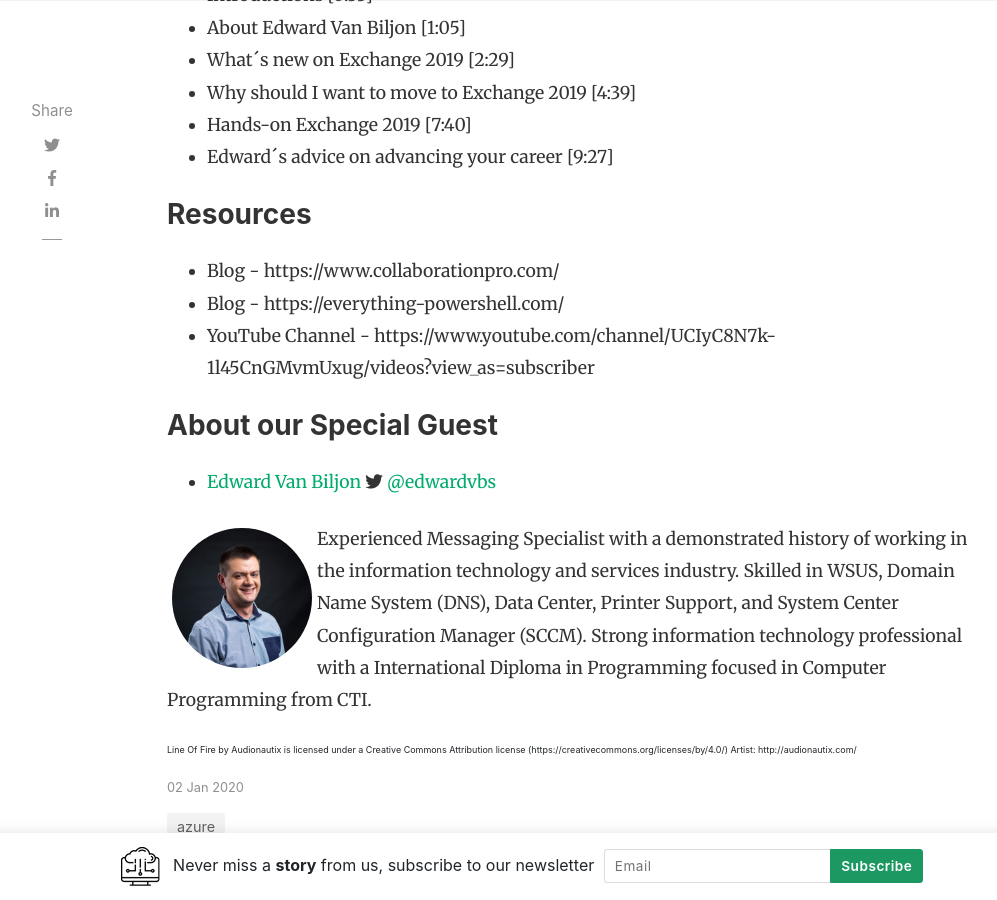
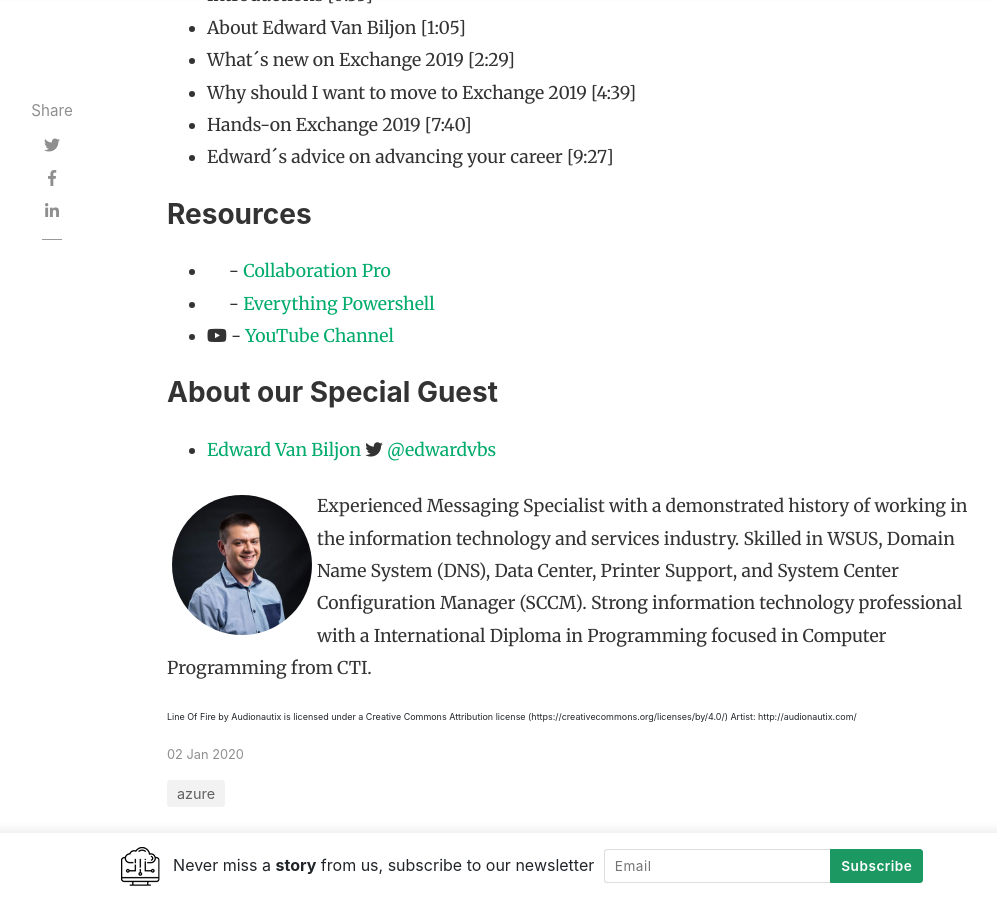
Before and after one commit to daveRendon/wikiazure-podcast, a Jekyll site: the page built from _posts/2020-01-02-episode-08-exchange-2019.md, in a window 1280 px wide and 900 px high, scrolled down 1035 px. Shown: the whole window, without its empty margins (118-1115 px from the left). Built offline with Jekyll 4.4.1, drawn with Linux system fonts in a browser that asks for light colours; nearby versions of some CDN libraries; comment, search, counter and statistics services are not loaded.

Commit message:
updated episode 08

```diff
--- a/_posts/2020-01-02-episode-08-exchange-2019.md
+++ b/_posts/2020-01-02-episode-08-exchange-2019.md
@@ -27,9 +27,9 @@
 
 <h3>Resources</h3>
 
- + Blog - https://www.collaborationpro.com/
- + Blog - https://everything-powershell.com/
- + YouTube Channel - https://www.youtube.com/channel/UCIyC8N7k-1l45CnGMvmUxug/videos?view_as=subscriber
+ + <i class="fab fa-globe"></i> - <a href="https://www.collaborationpro.com/" target="_blank">Collaboration Pro</a>
+ + <i class="fab fa-globe"></i> - <a href="https://everything-powershell.com/" target="_blank">Everything Powershell</a>
+ + <i class="fab fa-youtube"></i>  - <a href="https://www.youtube.com/channel/UCIyC8N7k-1l45CnGMvmUxug/videos?view_as=subscriber" target="_blank">YouTube Channel </a>
 
 
 
```
